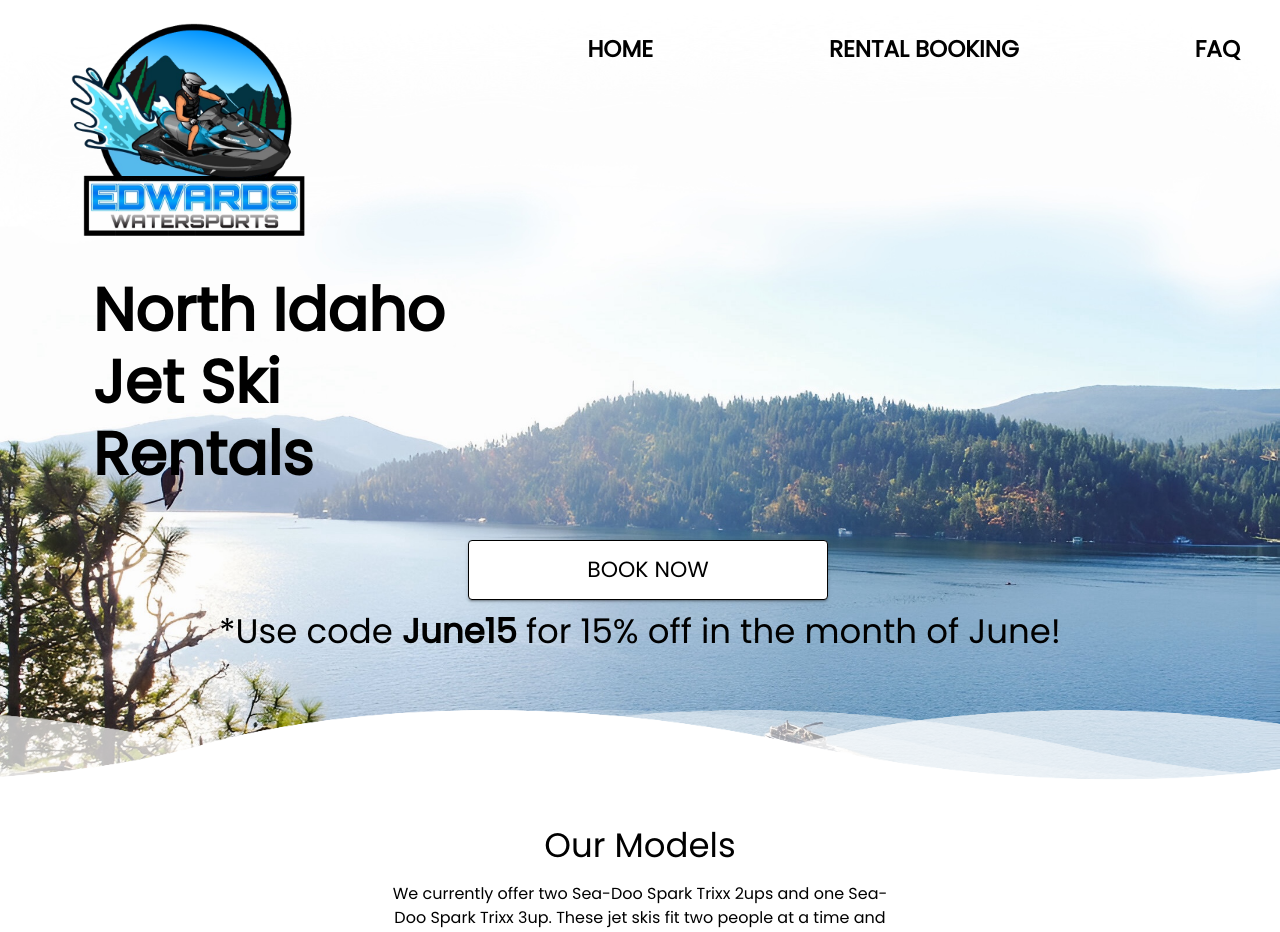
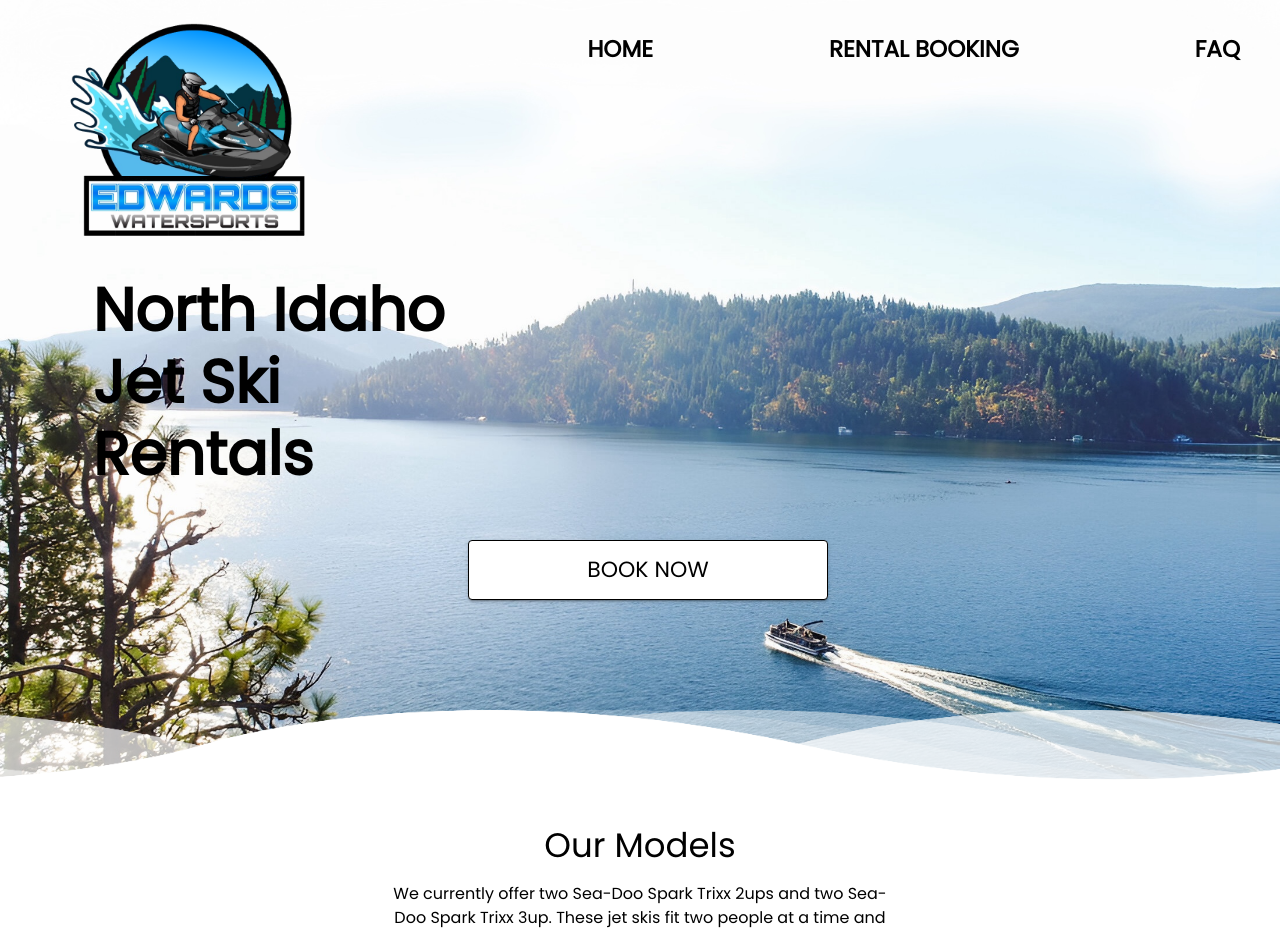
Before and after one commit to grantmoody/edwards-watersports, a React (Create React App) app: page / in a window 1280 px wide. Shown: the top 932 px of the page. Built offline with nearby package versions, Linux system fonts and the light colour scheme.

Commit message:
june sale removal, bug fix

```diff
--- a/src/index.css
+++ b/src/index.css
@@ -128,7 +128,7 @@ section .wave.wave4 {
   background-size: cover;
   background-repeat: no-repeat;
   height: 800px;
-  background-position: center;
+  background-position: bottom;
 }
 
 
--- a/src/page/home.tsx
+++ b/src/page/home.tsx
@@ -112,9 +112,6 @@ const Home: React.FC = () => {
                             </Button>
 
                         </Box>
-                        <Typography variant='h4' textAlign={"center"} paddingTop={"10px"}>
-                                *Use code <strong>June15</strong> for 15% off in the month of June!
-                        </Typography>
                     </Box>
                 </HeroSectionContainer>
             </div>
--- a/src/page/moreInfo.tsx
+++ b/src/page/moreInfo.tsx
@@ -20,7 +20,7 @@ const MoreInfo: React.FC<MoreInfoProps> = ({ className }) => {
             <Grid container justifyContent="center" >
                 <Grid item>
                     <Typography maxWidth={"500px"} mt={2}>
-                        We currently offer two Sea-Doo Spark Trixx 2ups and one Sea-Doo
+                        We currently offer two Sea-Doo Spark Trixx 2ups and two Sea-Doo
                         Spark Trixx 3up. These jet skis fit two people at a
                         time and have plenty of playful modes on them.
                     </Typography>
```
